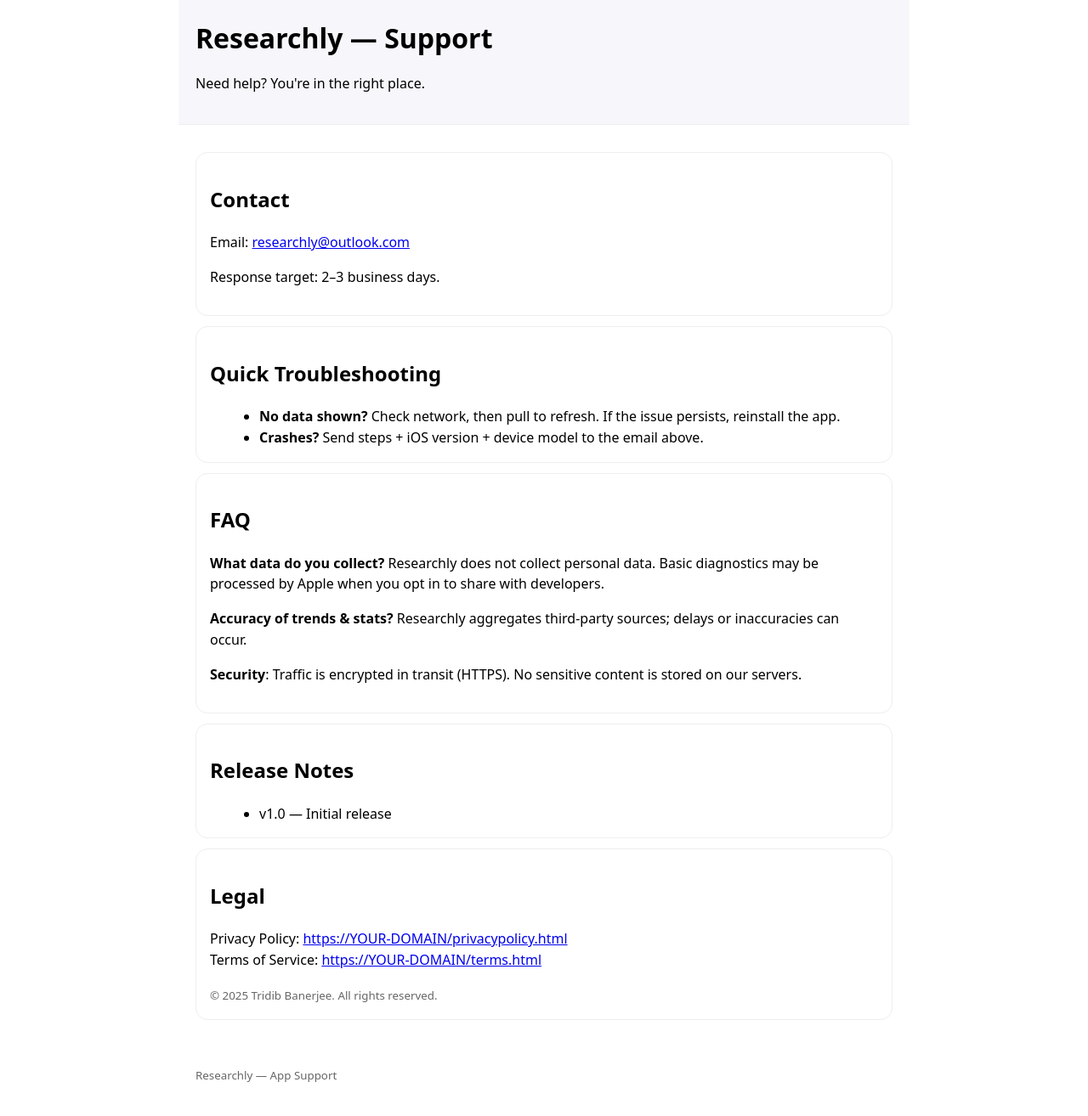
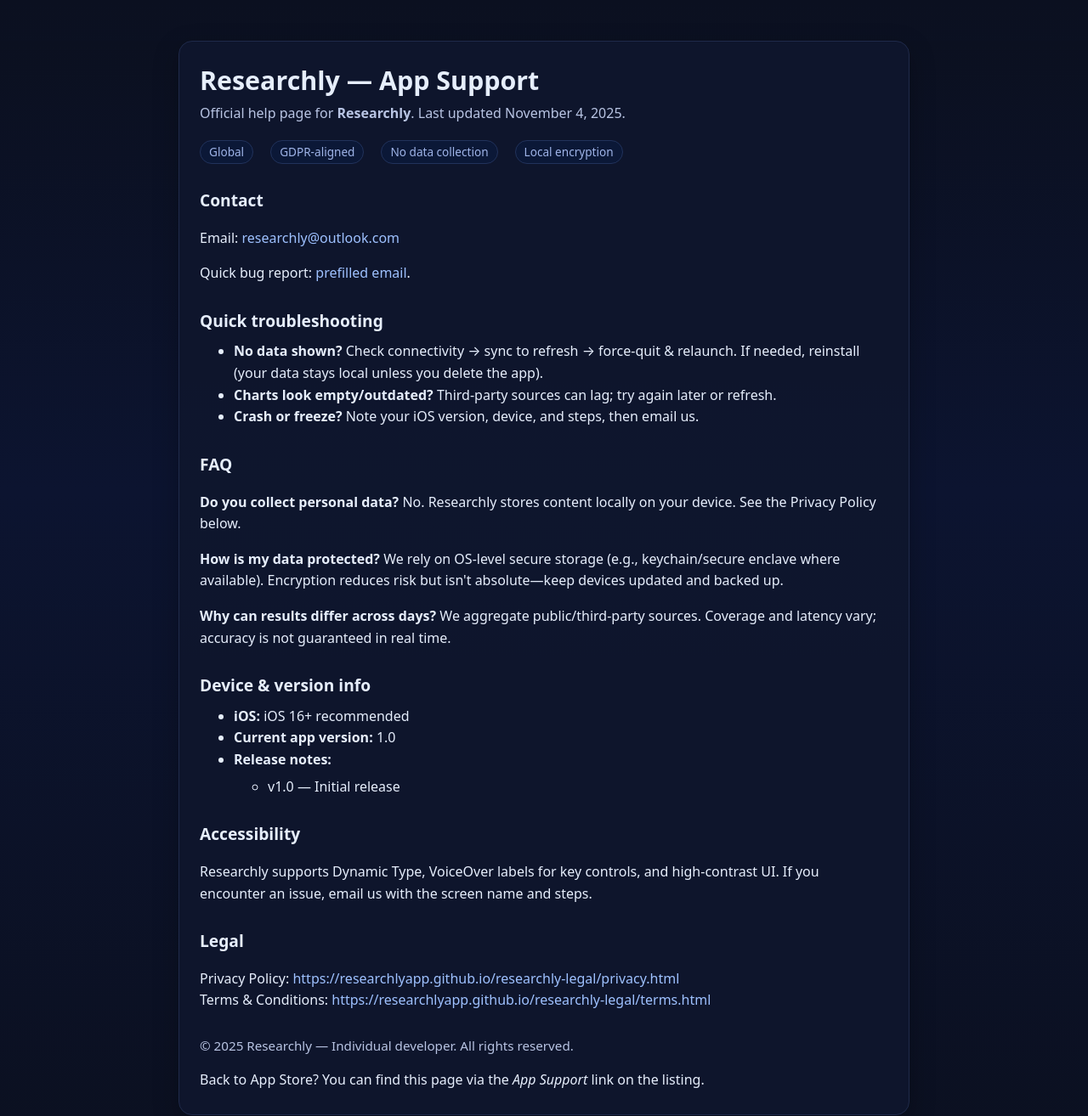
Before and after one commit to ResearchlyApp/researchly-support, a plain HTML site: page index.html in a window 1280 px wide. Shown: the whole page at 85% size. Drawn offline with Linux system fonts and the light colour scheme.

Commit message:
Update index.html

```diff
--- a/index.html
+++ b/index.html
@@ -2,66 +2,95 @@
 <html lang="en">
 <head>
   <meta charset="utf-8" />
-  <meta name="viewport" content="width=device-width,initial-scale=1" />
-  <title>Researchly — App Support</title>
+  <title>App Support · Researchly</title>
+  <meta name="viewport" content="width=device-width, initial-scale=1" />
+  <meta name="description" content="Official support page for the Researchly app. Contact, troubleshooting, FAQs, device requirements, and legal links." />
+  <meta name="robots" content="index,follow" />
+  <meta name="theme-color" content="#0f172a" />
+  <!-- Open Graph (nice for sharing in review tickets or emails) -->
+  <meta property="og:title" content="Researchly — App Support" />
+  <meta property="og:description" content="Help, FAQs, and contact for Researchly." />
+  <meta property="og:type" content="website" />
   <style>
-    body{font-family:system-ui,-apple-system,Segoe UI,Roboto,Helvetica,Arial,sans-serif;margin:0;line-height:1.55}
-    header,main,footer{max-width:820px;margin:auto;padding:20px}
-    header{background:#f7f7fb;border-bottom:1px solid #eee}
-    h1{margin:0 0 6px}
-    .card{border:1px solid #eee;border-radius:14px;padding:16px;margin:12px 0}
-    a{word-break:break-all}
-    ul{margin:8px 0 0 18px}
-    small{color:#666}
+    :root { --bg:#0b1020; --card:#0f162d; --text:#e6eefc; --muted:#b8c4e3; --link:#9ec1ff; --accent:#5ea0ff; }
+    html,body{margin:0;padding:0;background:linear-gradient(180deg,#0b1020,#0c1430 40%,#0b1020);color:var(--text);font:16px/1.6 system-ui,-apple-system,Segoe UI,Roboto,Inter,Helvetica,Arial,sans-serif}
+    .wrap{max-width:860px;margin:48px auto;padding:0 20px 64px}
+    .card{background:color-mix(in oklab, var(--card) 92%, transparent);border:1px solid #1f2a4a;border-radius:16px;padding:28px 24px;box-shadow:0 10px 30px rgba(0,0,0,.25)}
+    h1{font-size:1.9rem;line-height:1.2;margin:0 0 8px}
+    .sub{color:var(--muted);margin-top:0;margin-bottom:18px}
+    h2{font-size:1.2rem;margin:28px 0 8px}
+    p,li{color:var(--text)}
+    a{color:var(--link);text-decoration:none}
+    a:hover{text-decoration:underline}
+    code,pre{font-family:ui-monospace,SFMono-Regular,Consolas,Monaco,monospace;background:#0a1022;color:#cfe1ff;border:1px solid #1d2a4a;border-radius:6px;padding:.15rem .35rem}
+    .meta{display:flex;flex-wrap:wrap;gap:12px;color:var(--muted);font-size:.95rem;margin-bottom:16px}
+    .footer{margin-top:28px;color:var(--muted);font-size:.95rem}
+    .nav{margin-top:6px}
+    .tag{display:inline-block;font-size:.85rem;color:#9fb4e8;background:#0b1837;border:1px solid #21325b;border-radius:999px;padding:2px 10px;margin-right:8px}
+    ul{margin-top:6px}
+    .kbd{border:1px solid #2a3a63;border-radius:6px;padding:.1rem .35rem;background:#0a1022}
   </style>
 </head>
 <body>
-<header>
-  <h1>Researchly — Support</h1>
-  <p>Need help? You're in the right place.</p>
-</header>
+  <main class="wrap">
+    <article class="card">
+      <h1>Researchly — App Support</h1>
+      <p class="sub">Official help page for <strong>Researchly</strong>. Last updated <time datetime="2025-11-04">November 4, 2025</time>.</p>
 
-<main>
-  <section class="card">
+      <div class="meta">
+        <span class="tag">Global</span>
+        <span class="tag">GDPR-aligned</span>
+        <span class="tag">No data collection</span>
+        <span class="tag">Local encryption</span>
+      </div>
+
       <h2>Contact</h2>
       <p>Email: <a href="mailto:researchly@outlook.com">researchly@outlook.com</a></p>
-    <p>Response target: 2–3 business days.</p>
-  </section>
+      <p>
+        Quick bug report:
+        <a href="mailto:researchly@outlook.com?subject=Researchly%20Bug%20Report&body=Device%20model%3A%0AiOS%20version%3A%0AApp%20version%3A%0ASteps%20to%20reproduce%3A%0AExpected%20result%3A%0AActual%20result%3A%0AScreenshots%2Fscreen%20recording%3A%20(attached)">prefilled email</a>.
+      </p>
 
-  <section class="card">
-    <h2>Quick Troubleshooting</h2>
+      <h2>Quick troubleshooting</h2>
       <ul>
-      <li><b>No data shown?</b> Check network, then pull to refresh. If the issue persists, reinstall the app.</li>
-      <li><b>Crashes?</b> Send steps + iOS version + device model to the email above.</li>
+        <li><strong>No data shown?</strong> Check connectivity → sync to refresh → force-quit &amp; relaunch. If needed, reinstall (your data stays local unless you delete the app).</li>
+        <li><strong>Charts look empty/outdated?</strong> Third-party sources can lag; try again later or refresh.</li>
+        <li><strong>Crash or freeze?</strong> Note your iOS version, device, and steps, then email us.</li>
       </ul>
-  </section>
 
-  <section class="card">
       <h2>FAQ</h2>
-    <p><b>What data do you collect?</b> Researchly does not collect personal data. Basic diagnostics may be processed by Apple when you opt in to share with developers.</p>
-    <p><b>Accuracy of trends & stats?</b> Researchly aggregates third-party sources; delays or inaccuracies can occur.</p>
-    <p><b>Security</b>: Traffic is encrypted in transit (HTTPS). No sensitive content is stored on our servers.</p>
-  </section>
+      <p><strong>Do you collect personal data?</strong> No. Researchly stores content locally on your device. See the Privacy Policy below.</p>
+      <p><strong>How is my data protected?</strong> We rely on OS-level secure storage (e.g., keychain/secure enclave where available). Encryption reduces risk but isn't absolute—keep devices updated and backed up.</p>
+      <p><strong>Why can results differ across days?</strong> We aggregate public/third-party sources. Coverage and latency vary; accuracy is not guaranteed in real time.</p>
 
-  <section class="card">
-    <h2>Release Notes</h2>
+      <h2>Device &amp; version info</h2>
+      <ul>
+        <li><strong>iOS:</strong> iOS 16+ recommended</li>
+        <li><strong>Current app version:</strong> <span id="ver">1.0</span></li>
+        <li><strong>Release notes:</strong>
           <ul>
             <li>v1.0 — Initial release</li>
           </ul>
-  </section>
+        </li>
+      </ul>
 
-  <section class="card">
+      <h2>Accessibility</h2>
+      <p>Researchly supports Dynamic Type, VoiceOver labels for key controls, and high-contrast UI. If you encounter an issue, email us with the screen name and steps.</p>
+
       <h2>Legal</h2>
       <p>
-      Privacy Policy: <a href="https://YOUR-DOMAIN/privacypolicy.html">https://YOUR-DOMAIN/privacypolicy.html</a><br/>
-      Terms of Service: <a href="https://YOUR-DOMAIN/terms.html">https://YOUR-DOMAIN/terms.html</a>
+        Privacy Policy: <a href="https://researchlyapp.github.io/researchly-legal/privacy.html">https://researchlyapp.github.io/researchly-legal/privacy.html</a><br/>
+        Terms &amp; Conditions: <a href="https://researchlyapp.github.io/researchly-legal/terms.html">https://researchlyapp.github.io/researchly-legal/terms.html</a>
       </p>
-    <small>© 2025 Tridib Banerjee. All rights reserved.</small>
-  </section>
+      <p class="footer">© <span id="y">2025</span> Researchly — Individual developer. All rights reserved.</p>
+
+      <div class="nav">Back to App Store? You can find this page via the <em>App Support</em> link on the listing.</div>
+    </article>
   </main>
-
-<footer>
-  <small>Researchly — App Support</small>
-</footer>
+  <script>
+    document.getElementById('y').textContent = new Date().getFullYear();
+    // If you want to inject the live app version at build time, replace below during deploy.
+    // document.getElementById('ver').textContent = '1.0';
+  </script>
 </body>
 </html>
```
Lines whose indentation alone changed are shown as unchanged.
